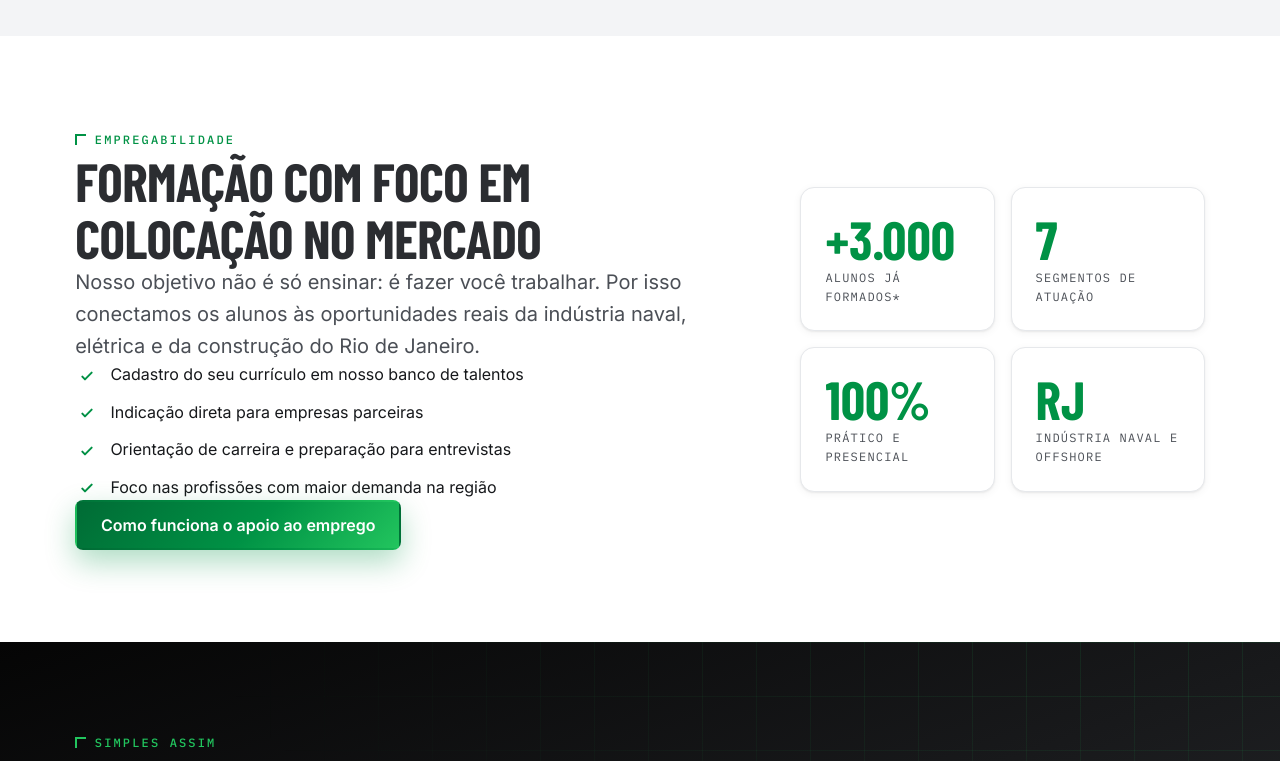
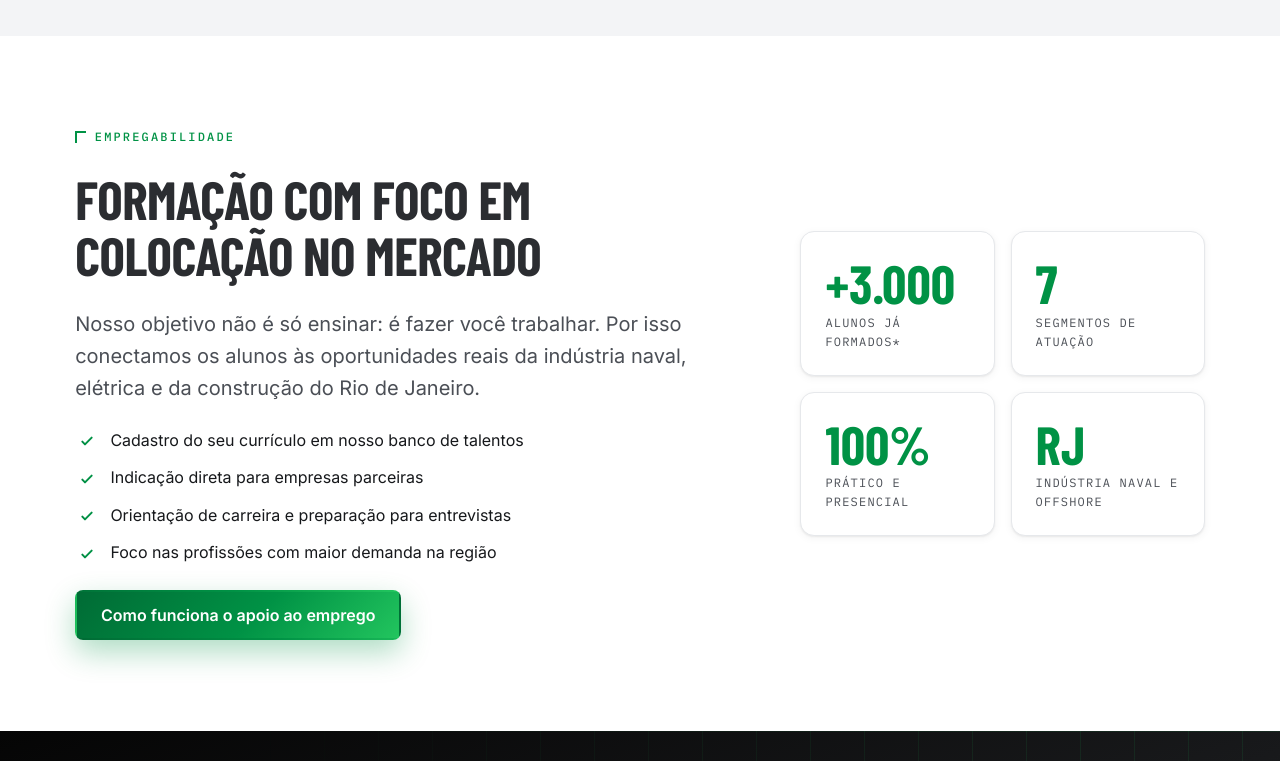
Before and after one commit to michel-brotherhood/upjobs-site, a website with bundled scripts: page index.html in a window 1280 px wide. Shown: the part 4340-5101 px from the top of the page. Built offline with nearby package versions, Linux system fonts and the light colour scheme.

Commit message:
fix: corrige espaçamento (.stack--lg sem flex) e contraste (color-scheme: light)

```diff
--- a/index.html
+++ b/index.html
@@ -7,6 +7,7 @@
   <meta name="description" content="Escola de cursos profissionalizantes, técnicos e industriais em São Gonçalo/RJ. Elétrica, energia solar, refrigeração, naval, segurança eletrônica e NRs com aulas práticas, EPIs inclusos e apoio à empregabilidade.">
   <link rel="canonical" href="https://www.upjobscursos.com.br/">
   <meta name="theme-color" content="#050505">
+  <meta name="color-scheme" content="light">
 
   <!-- Open Graph / Social -->
   <meta property="og:type" content="website">
--- a/src/css/base.css
+++ b/src/css/base.css
@@ -1,4 +1,9 @@
 /* Base — elementos globais, tipografia de documento, foco, seleção */
+
+/* O site tem design de tema claro. Declaramos color-scheme: light para o
+   navegador NÃO aplicar "dark mode" forçado (ex.: Auto Dark Theme do Chrome),
+   que escurecia o fundo branco e deixava o texto ilegível. */
+:root { color-scheme: light; }
 
 body {
   font-family: var(--font-body);
--- a/src/css/layout.css
+++ b/src/css/layout.css
@@ -60,7 +60,8 @@
 @media (min-width: 62rem) {
   .cluster--end { justify-content: flex-end; }
 }
-.stack { display: flex; flex-direction: column; gap: var(--space-md); }
+.stack, .stack--lg { display: flex; flex-direction: column; }
+.stack { gap: var(--space-md); }
 .stack--lg { gap: var(--space-lg); }
 
 /* Split assimétrico (evita simetria de template em todas as seções) */
```
Also changed, not shown: 404.html (+1 -0 lines), certificacoes.html (+1 -0 lines), consultoria.html (+1 -0 lines), contato.html (+1 -0 lines), curso.html (+1 -0 lines), cursos.html (+1 -0 lines), diferenciais.html (+1 -0 lines), empregabilidade.html (+1 -0 lines), esg.html (+1 -0 lines), faq.html (+1 -0 lines), grupo-vip.html (+1 -0 lines), infraestrutura.html (+1 -0 lines), matricula.html (+1 -0 lines), privacidade.html (+1 -0 lines), 3 more files.
